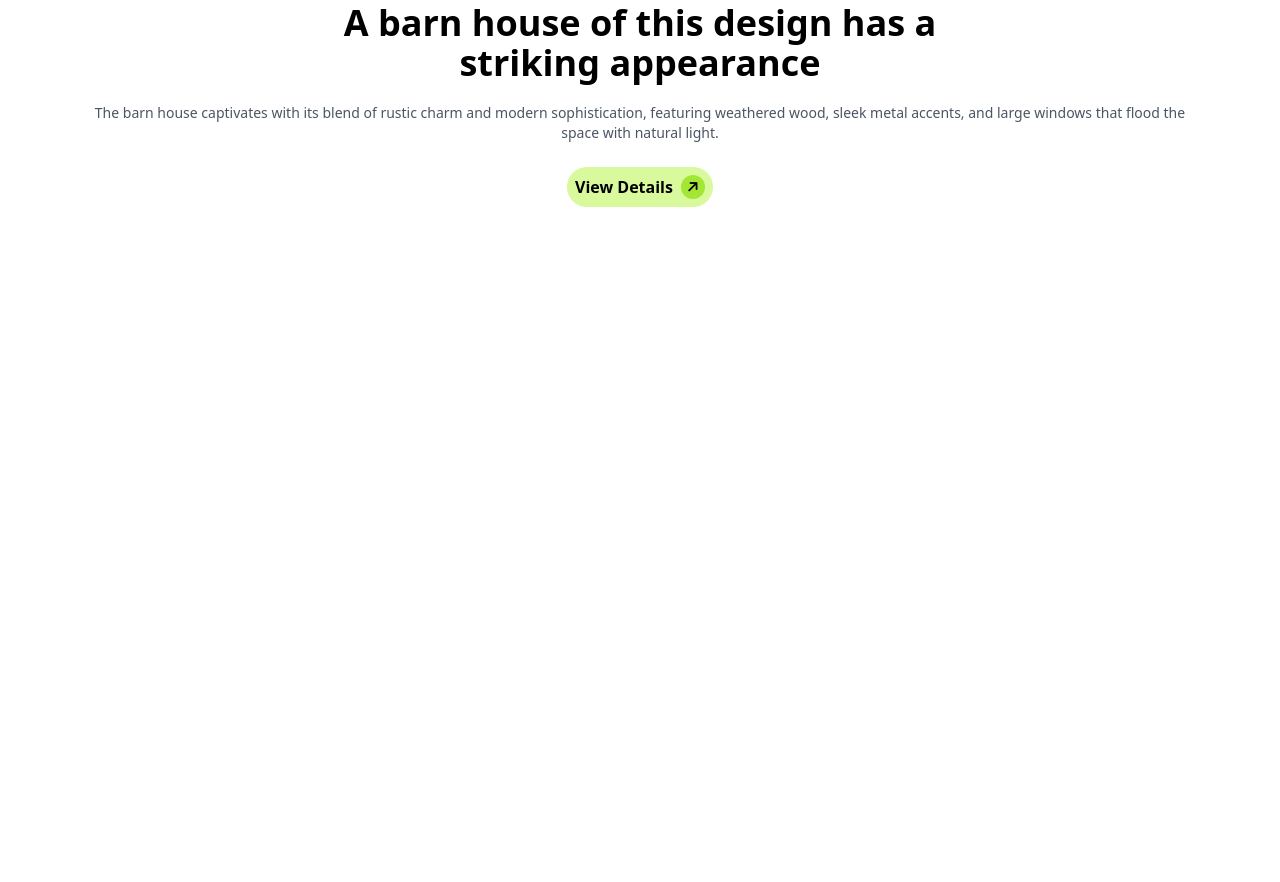
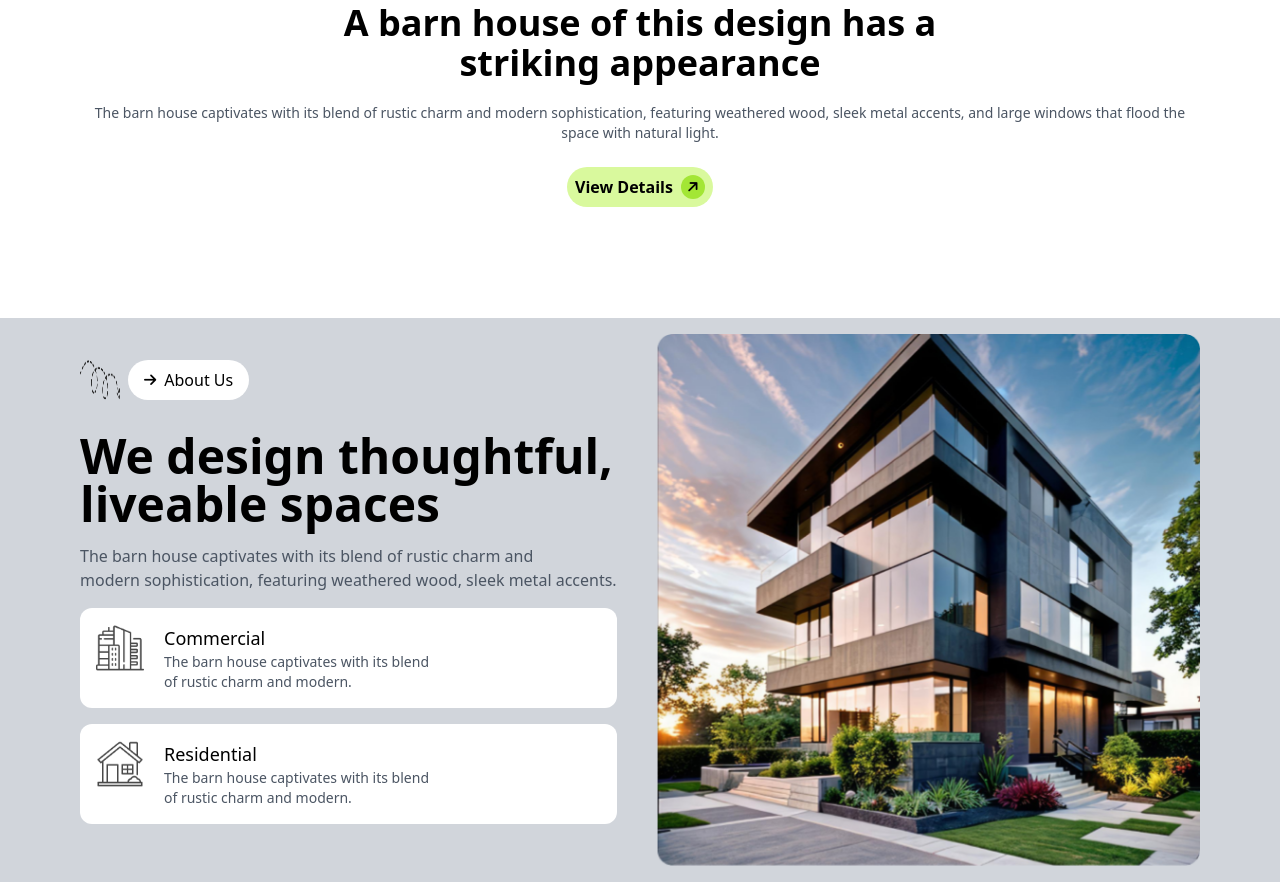
Before and after one commit to chumkimodak20031994/house-design-website, a plain HTML site: page index.html in a window 1280 px wide. Shown: the part 602-1484 px from the top of the page. Before the commit the page ends 920 px from the top, so only its background shows below. Drawn offline with nearby package versions, Linux system fonts and the light colour scheme; a web font is replaced by a local one.

Commit message:
comercial side done

```diff
--- a/index.html
+++ b/index.html
@@ -102,6 +102,93 @@
 
     </main>
 
+    <div class="bg-gray-300">
+        <!-- Container for centered layout -->
+        <div class="max-w-screen-xl mx-auto px-4 sm:px-8 lg:px-16">
+          <!-- Flex container for left and right sections -->
+          <div class="flex flex-col lg:flex-row justify-between items-center">
+
+            <!-- Left Section -->
+            <div class="p-4">
+                <div class="flex flex-col items-center text-center sm:text-left sm:items-start">
+                    <!-- Logo and About Us button -->
+                    <div class="flex items-center justify-center sm:justify-start mb-4">
+                      <img
+                        class="w-8 h-8 sm:w-10 sm:h-10"
+                        src="./assets/Vector.png"
+                        alt="Vector Icon"
+                      >
+                      <div
+                        class="rounded-3xl bg-white px-3 py-2 sm:px-4 sm:py-2 flex items-center justify-center ml-2"
+                      >
+                        <i class="fa-solid fa-arrow-right text-xs sm:text-sm"></i>
+                        <p class="ml-2">About Us</p>
+                      </div>
+                    </div>
+
+                    <!-- Heading -->
+                    <h1 class="font-extrabold text-3xl sm:text-4xl lg:text-5xl pt-4 pb-4">
+                      We design thoughtful,<br> liveable spaces
+                    </h1>
+
+                    <!-- Description -->
+                    <p class="text-gray-600 text-sm sm:text-base pb-4">
+                      The barn house captivates with its blend of rustic charm and <br>
+                      modern sophistication, featuring weathered wood, sleek metal accents.
+                    </p>
+                  </div>
+
+      <div class="md:flex-row">
+
+              <!-- First Card -->
+              <div class="bg-white p-4 flex mb-4 rounded-xl">
+                <div>
+                  <img
+                    class="w-8 h-8 sm:w-10 sm:h-10 md:w-12 md:h-12"
+                    src="./assets/commercial.png"
+                    alt="Commercial Icon"
+                  >
+                </div>
+                <div class="pl-5">
+                  <h1 class="text-sm sm:text-base md:text-lg">Commercial</h1>
+                  <p class="text-start text-gray-600 text-xs sm:text-sm">
+                    The barn house captivates with its blend<br> of rustic charm and modern.
+                  </p>
+                </div>
+              </div>
+
+              <!-- Second Card -->
+              <div class="bg-white p-4 flex mb-4 rounded-xl">
+                <div>
+                  <img
+                    class="w-8 h-8 sm:w-10 sm:h-10 md:w-12 md:h-12"
+                    src="./assets/residential.png"
+                    alt="Residential Icon"
+                  >
+                </div>
+                <div class="pl-5">
+                  <h1 class="text-sm sm:text-base md:text-lg">Residential</h1>
+                  <p class="text-start text-gray-600 text-xs sm:text-sm">
+                    The barn house captivates with its blend <br> of rustic charm and modern.
+                  </p>
+                </div>
+              </div>
+            </div>
+      </div>
+
+            <!-- Right Section -->
+            <div class="w-full lg:w-1/2 flex justify-center items-center p-4">
+              <img
+                class="object-contain w-full max-h-48 sm:max-h-64 md:max-h-96 lg:max-h-full"
+                src="./assets/Rectangle.png"
+                alt="Article Image"
+              >
+            </div>
+          </div>
+        </div>
+      </div>
+
+
 </body>
 
 
```
